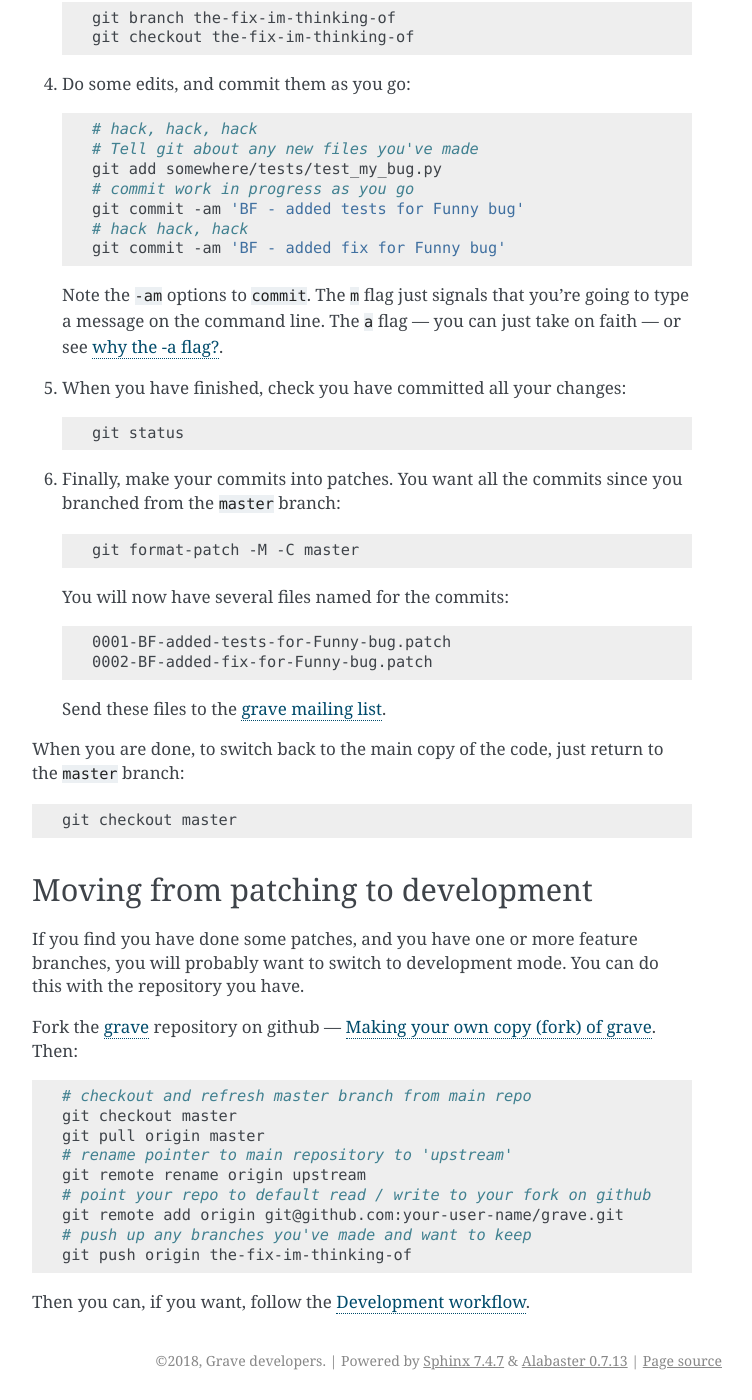
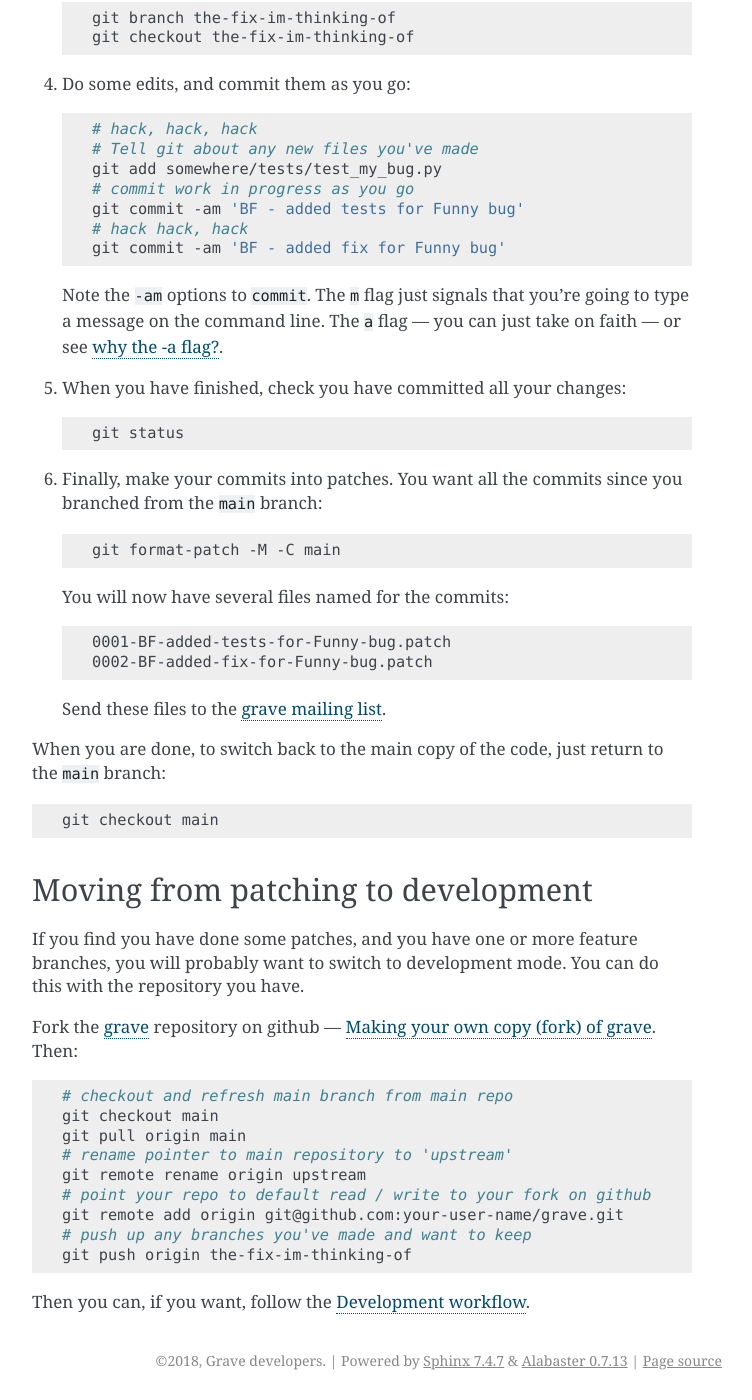
Before and after one commit to networkx/grave, a Sphinx documentation site: the page built from doc/developer/gitwash/patching.rst, in a window 1280 px wide and 1400 px high, scrolled down 1318 px. Shown: the whole window, without its empty margins (388-1140 px from the left). Built offline with Sphinx 7.4.7, drawn with Linux system fonts in a browser that asks for light colours; pages that are not in the unit, such as notebooks, are missing from menus; the version number is read from the project's files by our own code.

Commit message:
Make main default branch

```diff
--- a/doc/developer/gitwash/configure_git.rst
+++ b/doc/developer/gitwash/configure_git.rst
@@ -151,19 +151,19 @@ and it gives graph / text output something like this (but with color!):
 .. code-block:: none
 
     * 6d8e1ee - (HEAD, origin/my-fancy-feature, my-fancy-feature) NF - a fancy file (45 minutes ago) [Matthew Brett]
-    *   d304a73 - (origin/placeholder, placeholder) Merge pull request #48 from hhuuggoo/master (2 weeks ago) [Jonathan Terhorst]
+    *   d304a73 - (origin/placeholder, placeholder) Merge pull request #48 from hhuuggoo/main (2 weeks ago) [Jonathan Terhorst]
     |\
     | * 4aff2a8 - fixed bug 35, and added a test in test_bugfixes (2 weeks ago) [Hugo]
     |/
     * a7ff2e5 - Added notes on discussion/proposal made during Data Array Summit. (2 weeks ago) [Corran Webster]
     * 68f6752 - Initial implimentation of AxisIndexer - uses 'index_by' which needs to be changed to a call on an Axes object - this is all very sketchy right now. (2 weeks ago) [Corr
-    *   376adbd - Merge pull request #46 from terhorst/master (2 weeks ago) [Jonathan Terhorst]
+    *   376adbd - Merge pull request #46 from terhorst/main (2 weeks ago) [Jonathan Terhorst]
     |\
     | * b605216 - updated joshu example to current api (3 weeks ago) [Jonathan Terhorst]
     | * 2e991e8 - add testing for outer ufunc (3 weeks ago) [Jonathan Terhorst]
     | * 7beda5a - prevent axis from throwing an exception if testing equality with non-axis object (3 weeks ago) [Jonathan Terhorst]
     | * 65af65e - convert unit testing code to assertions (3 weeks ago) [Jonathan Terhorst]
-    | *   956fbab - Merge remote-tracking branch 'upstream/master' (3 weeks ago) [Jonathan Terhorst]
+    | *   956fbab - Merge remote-tracking branch 'upstream/main' (3 weeks ago) [Jonathan Terhorst]
     | |\
     | |/
 
--- a/doc/developer/gitwash/patching.rst
+++ b/doc/developer/gitwash/patching.rst
@@ -44,7 +44,7 @@ Overview
    # hack hack, hack
    git commit -am 'BF - added fix for Funny bug'
    # make the patch files
-   git format-patch -M -C master
+   git format-patch -M -C main
 
 Then, send the generated patch files to the `grave
 mailing list`_ |emdash| where we will thank you warmly.
@@ -93,9 +93,9 @@ In detail
       git status
 
 #. Finally, make your commits into patches.  You want all the
-   commits since you branched from the ``master`` branch::
+   commits since you branched from the ``main`` branch::
 
-      git format-patch -M -C master
+      git format-patch -M -C main
 
    You will now have several files named for the commits:
 
@@ -107,9 +107,9 @@ In detail
    Send these files to the `grave mailing list`_.
 
 When you are done, to switch back to the main copy of the
-code, just return to the ``master`` branch::
+code, just return to the ``main`` branch::
 
-   git checkout master
+   git checkout main
 
 Moving from patching to development
 ===================================
@@ -122,9 +122,9 @@ have.
 Fork the `grave`_ repository on github |emdash| :ref:`forking`.
 Then::
 
-   # checkout and refresh master branch from main repo
-   git checkout master
-   git pull origin master
+   # checkout and refresh main branch from main repo
+   git checkout main
+   git pull origin main
    # rename pointer to main repository to 'upstream'
    git remote rename origin upstream
    # point your repo to default read / write to your fork on github
--- a/doc/developer/release.rst
+++ b/doc/developer/release.rst
@@ -31,7 +31,7 @@ Making a new release of ``grave``
 
 - Push the new meta-data to github::
 
-   git push --tags upstream master
+   git push --tags upstream main
 
   (where ``upstream`` is the name of the
    ``github.com:networkx/networkx`` repository.)
--- a/doc/release/contribs.py
+++ b/doc/release/contribs.py
@@ -1,6 +1,6 @@
 #!/usr/bin/env python
-# https://github.com/scikit-image/scikit-image/blob/master/doc/release/contribs.py
-# https://github.com/networkx/networkx/blob/master/doc/release/contribs.py
+# https://github.com/scikit-image/scikit-image/blob/main/doc/release/contribs.py
+# https://github.com/networkx/networkx/blob/main/doc/release/contribs.py
 import subprocess
 import sys
 import string
```
Also changed, not shown: CONTRIBUTING.rst (+7 -7 lines), README.rst (+5 -5 lines), doc/developer/gitwash/development_workflow.rst (+12 -12 lines), doc/developer/gitwash/maintainer_workflow.rst (+7 -7 lines), doc/developer/gitwash/set_up_fork.rst (+4 -4 lines).
